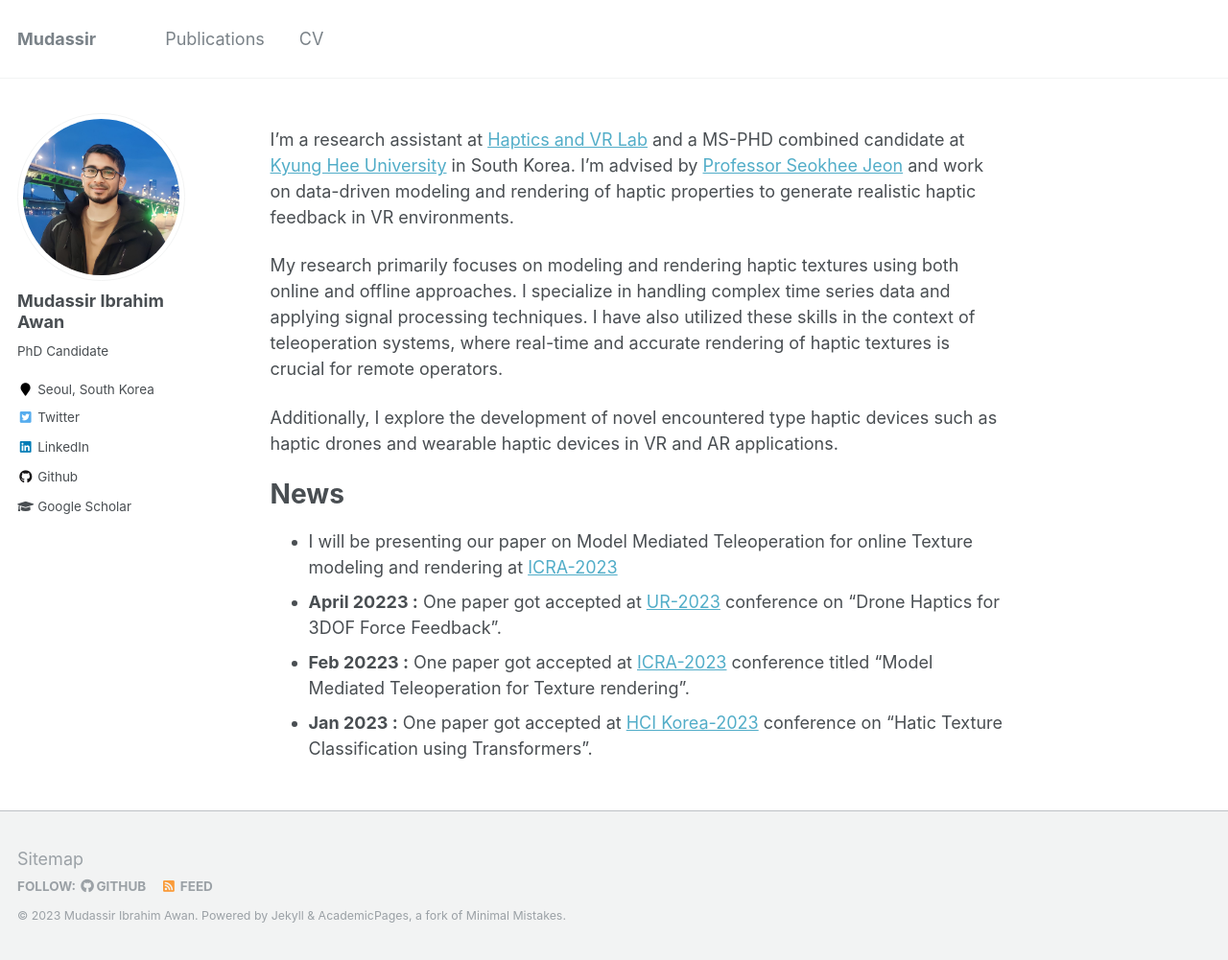
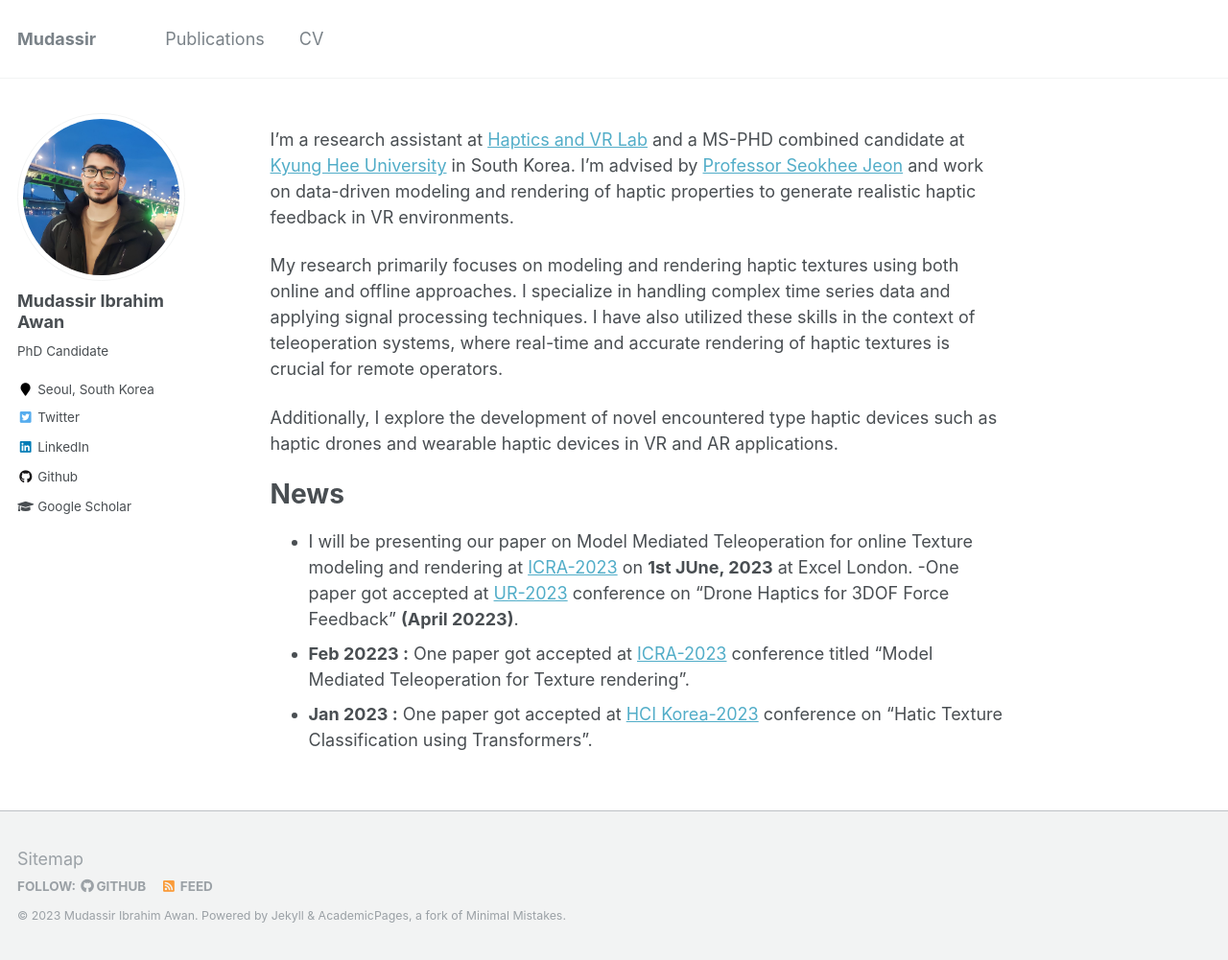
Before and after one commit to mudassir-awan/mudassir-awan.github.io, a Jekyll site: the page built from _pages/about.md, in a window 1280 px wide and 1001 px high. Shown: the whole window at 96% size. Built offline with Jekyll 4.4.1, drawn with Linux system fonts in a browser that asks for light colours.

Commit message:
Update about.md

```diff
--- a/_pages/about.md
+++ b/_pages/about.md
@@ -19,7 +19,7 @@ Additionally, I explore the development of novel encountered type haptic devices
 
 News
 ======
-- I will be presenting our paper on Model Mediated Teleoperation for online Texture modeling and rendering at  [ICRA-2023](https://www.icra2023.org/)
-- **April 20223 :**  One paper got accepted at [UR-2023](https://2023.ubiquitousrobots.org/) conference on "Drone Haptics for 3DOF Force Feedback".
+- I will be presenting our paper on Model Mediated Teleoperation for online Texture modeling and rendering at [ICRA-2023](https://www.icra2023.org/) on **1st JUne, 2023** at Excel London.
+-One paper got accepted at [UR-2023](https://2023.ubiquitousrobots.org/) conference on "Drone Haptics for 3DOF Force Feedback"  **(April 20223)**.
 - **Feb 20223   :**  One paper got accepted at [ICRA-2023](https://www.icra2023.org/) conference titled "Model Mediated Teleoperation for Texture rendering".
 - **Jan 2023    :**  One paper got accepted at [HCI Korea-2023](https://hcikorea.org/) conference on "Hatic Texture Classification using Transformers".
```
